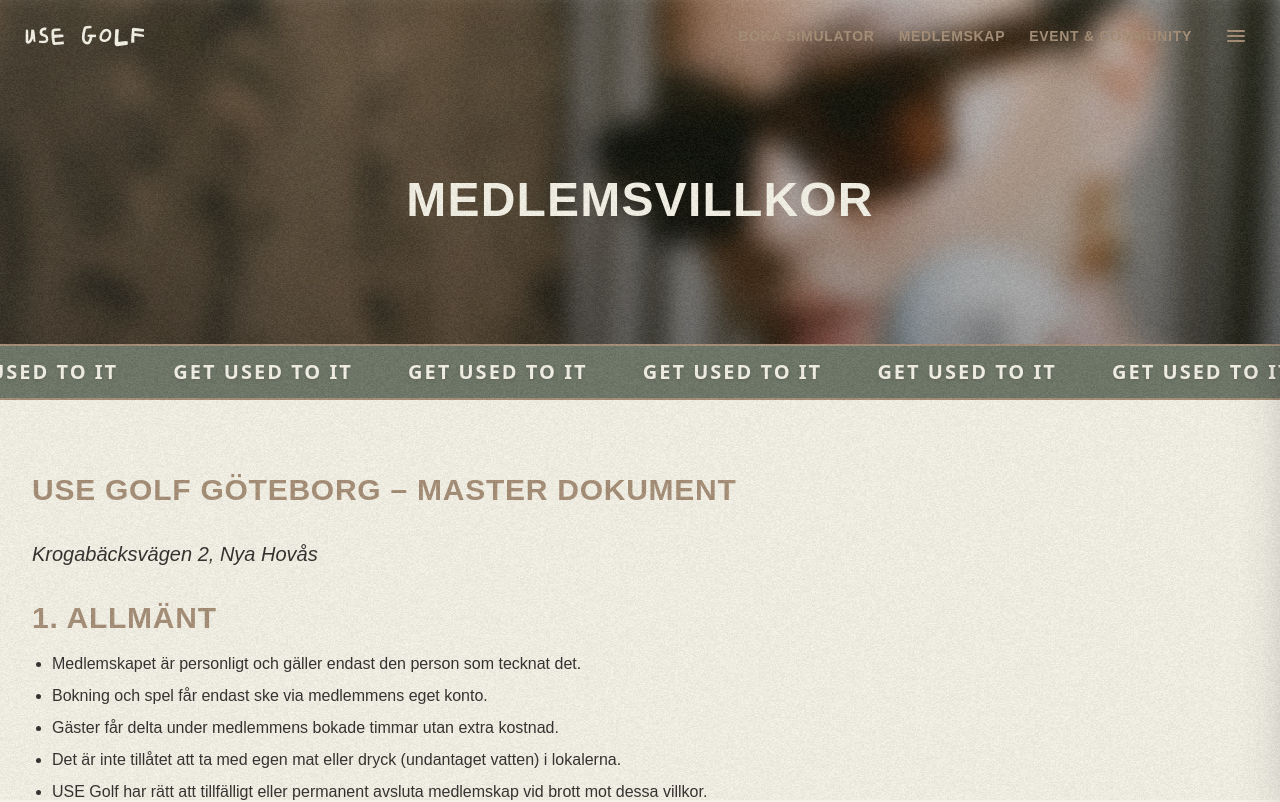
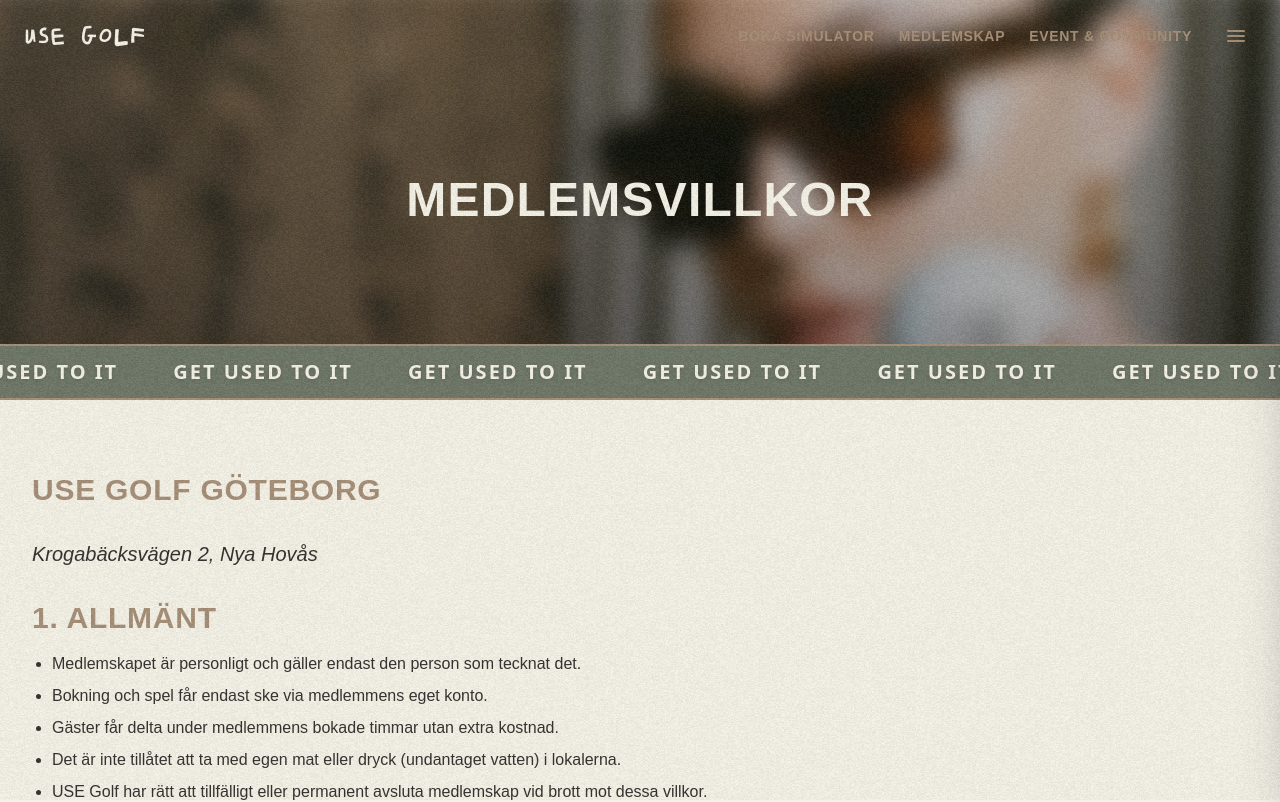
Before and after one commit to jesperlarssson/use-golf, a Next.js app: page /medlemsvillkor in a window 1280 px wide. Shown: the top 802 px of the page. Built offline with nearby package versions, Linux system fonts and the light colour scheme.

Commit message:
No master document

```diff
--- a/app/medlemsvillkor/page.tsx
+++ b/app/medlemsvillkor/page.tsx
@@ -8,7 +8,7 @@
     <Page variant="subpage">
       <Section id="villkor" className="pt-8">
         <div className="space-y-8 max-w-5xl">
-          <Heading as={2}>USE Golf Göteborg – MASTER DOKUMENT</Heading>
+          <Heading as={2}>USE Golf Göteborg</Heading>
           <Lead className="italic">Krogabäcksvägen 2, Nya Hovås</Lead>
 
           {/* 1. Allmänt */}
```
